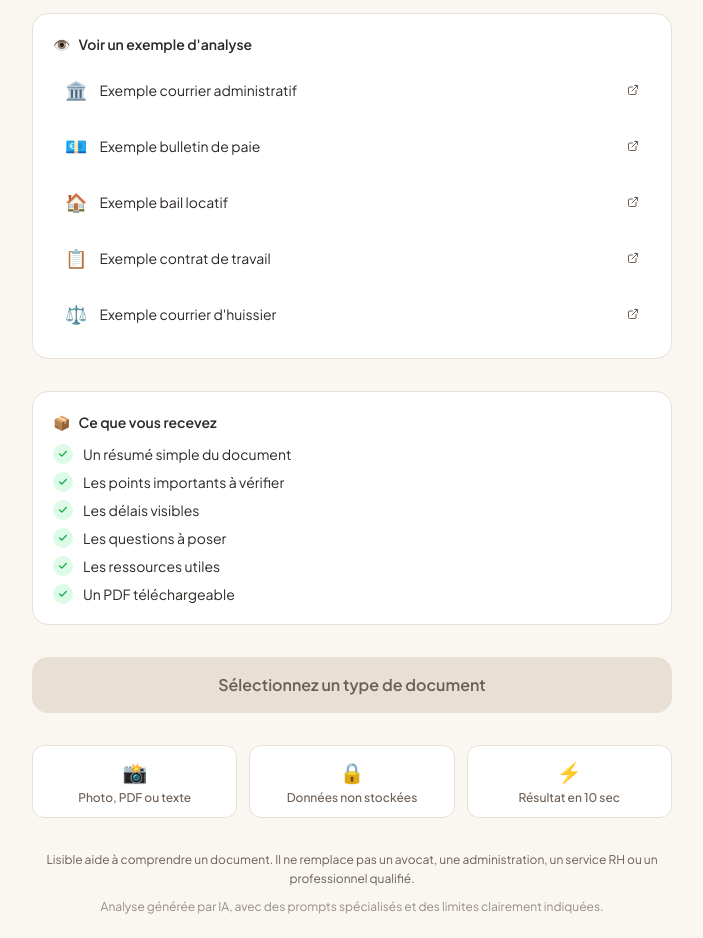
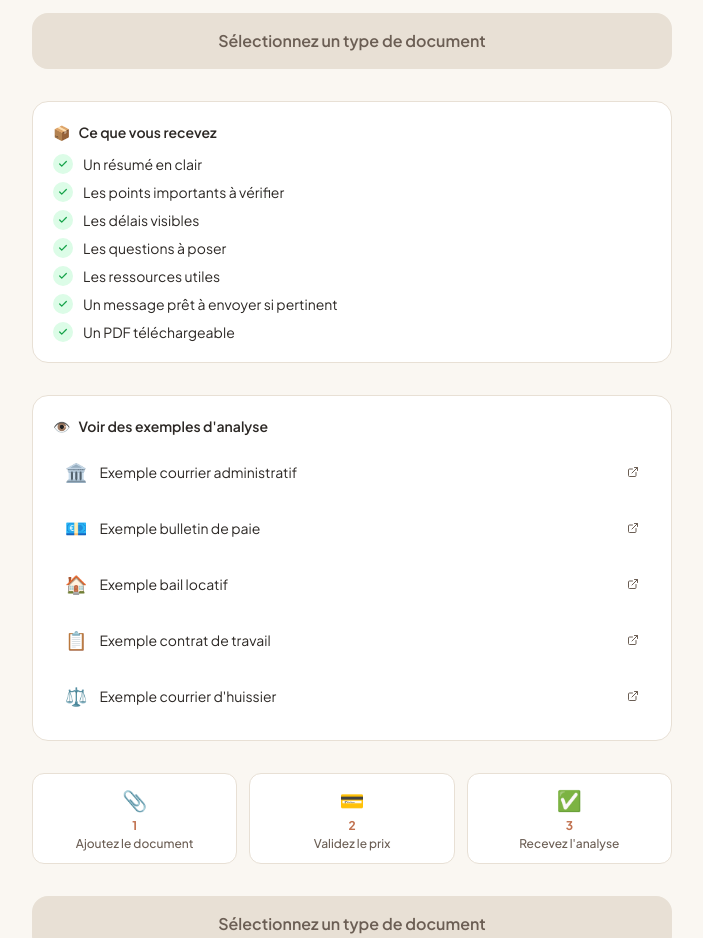
Before and after one commit to ldlaurentdupont2-web/Lisible, a Next.js app: page / in a window 1280 px wide. Shown: the part 860-1798 px from the top of the page, without its empty margins (288-991 px from the left). Built offline with nearby package versions, Linux system fonts and the light colour scheme.

Commit message:
niveau 1+2 : textes et blocs UI

```diff
--- a/pages/index.js
+++ b/pages/index.js
@@ -700,7 +700,7 @@ export default function Home() {
               {/* Hero */}
               <div className="text-center space-y-3">
                 <div className="inline-flex items-center gap-2 px-4 py-2 bg-terracotta/10 rounded-full text-terracotta text-sm font-medium">
-                  <span>⚡</span><span>Sans abonnement · PDF inclus · Résultat immédiat</span>
+                  <span>⚡</span><span>Sans compte · Sans abonnement · PDF inclus</span>
                 </div>
                 <h1 className="text-3xl font-bold text-text-primary leading-tight">
                   Avant de paniquer,<br /><span className="text-terracotta">comprenez.</span>
@@ -709,7 +709,7 @@ export default function Home() {
                   Photo, PDF ou texte : recevez une explication claire de votre document, avec les points importants, les questions à poser et un PDF inclus.
                 </p>
                 <p className="text-sm font-semibold text-terracotta">
-                  Sans abonnement. Paiement unique de 1,99 €.
+                  Paiement unique de 1,99 €.
                 </p>
               </div>
 
@@ -723,10 +723,42 @@ export default function Home() {
                 </div>
               </div>
 
-              {/* Bloc "Voir un exemple" */}
+              {/* CTA principal — juste après les cartes */}
+              <button onClick={() => selectedCategory && setStep(STEPS.UPLOAD)} disabled={!selectedCategory}
+                className={`w-full py-4 rounded-2xl font-semibold text-base transition-all duration-200
+                  ${selectedCategory ? 'bg-terracotta text-white shadow-md hover:bg-terracotta-dark' : 'bg-border-soft text-text-secondary cursor-not-allowed'}`}>
+                {selectedCategory ? `Analyser mon document — ${CATEGORIES[selectedCategory].priceLabel}` : 'Sélectionnez un type de document'}
+              </button>
+
+              {/* Bloc "Ce que vous recevez" */}
               <div className="bg-white rounded-2xl border border-border-soft p-5">
                 <h3 className="font-semibold text-text-primary text-sm mb-3 flex items-center gap-2">
-                  <span>👁️</span> Voir un exemple d'analyse
+                  <span>📦</span> Ce que vous recevez
+                </h3>
+                <ul className="space-y-2">
+                  {[
+                    'Un résumé en clair',
+                    'Les points importants à vérifier',
+                    'Les délais visibles',
+                    'Les questions à poser',
+                    'Les ressources utiles',
+                    'Un message prêt à envoyer si pertinent',
+                    'Un PDF téléchargeable',
+                  ].map((item) => (
+                    <li key={item} className="flex items-center gap-2.5 text-sm text-text-primary">
+                      <span className="w-5 h-5 rounded-full bg-green-100 flex items-center justify-center flex-shrink-0">
+                        <svg width="10" height="10" viewBox="0 0 24 24" fill="none" stroke="#16a34a" strokeWidth="3" strokeLinecap="round" strokeLinejoin="round"><polyline points="20 6 9 17 4 12"/></svg>
+                      </span>
+                      {item}
+                    </li>
+                  ))}
+                </ul>
+              </div>
+
+              {/* Bloc "Voir des exemples d'analyse" */}
+              <div className="bg-white rounded-2xl border border-border-soft p-5">
+                <h3 className="font-semibold text-text-primary text-sm mb-3 flex items-center gap-2">
+                  <span>👁️</span> Voir des exemples d'analyse
                 </h3>
                 <div className="grid grid-cols-1 gap-2">
                   {Object.values(EXAMPLES).map((ex) => (
@@ -744,54 +776,34 @@ export default function Home() {
                 </div>
               </div>
 
-              {/* Bloc "Ce que vous recevez" */}
-              <div className="bg-white rounded-2xl border border-border-soft p-5">
-                <h3 className="font-semibold text-text-primary text-sm mb-3 flex items-center gap-2">
-                  <span>📦</span> Ce que vous recevez
-                </h3>
-                <ul className="space-y-2">
-                  {[
-                    'Un résumé simple du document',
-                    'Les points importants à vérifier',
-                    'Les délais visibles',
-                    'Les questions à poser',
-                    'Les ressources utiles',
-                    'Un PDF téléchargeable',
-                  ].map((item) => (
-                    <li key={item} className="flex items-center gap-2.5 text-sm text-text-primary">
-                      <span className="w-5 h-5 rounded-full bg-green-100 flex items-center justify-center flex-shrink-0">
-                        <svg width="10" height="10" viewBox="0 0 24 24" fill="none" stroke="#16a34a" strokeWidth="3" strokeLinecap="round" strokeLinejoin="round"><polyline points="20 6 9 17 4 12"/></svg>
-                      </span>
-                      {item}
-                    </li>
-                  ))}
-                </ul>
+              {/* Mini-processus en 3 étapes */}
+              <div className="grid grid-cols-3 gap-3 text-center">
+                {[
+                  { icon: '📎', step: '1', label: 'Ajoutez le document' },
+                  { icon: '💳', step: '2', label: 'Validez le prix' },
+                  { icon: '✅', step: '3', label: 'Recevez l\'analyse' },
+                ].map((item) => (
+                  <div key={item.label} className="bg-white rounded-xl p-3 border border-border-soft">
+                    <div className="text-xl mb-1">{item.icon}</div>
+                    <div className="text-xs font-bold text-terracotta mb-0.5">{item.step}</div>
+                    <div className="text-xs text-text-secondary font-medium leading-tight">{item.label}</div>
+                  </div>
+                ))}
               </div>
 
-              {/* CTA */}
+              {/* CTA secondaire */}
               <button onClick={() => selectedCategory && setStep(STEPS.UPLOAD)} disabled={!selectedCategory}
                 className={`w-full py-4 rounded-2xl font-semibold text-base transition-all duration-200
                   ${selectedCategory ? 'bg-terracotta text-white shadow-md hover:bg-terracotta-dark' : 'bg-border-soft text-text-secondary cursor-not-allowed'}`}>
                 {selectedCategory ? `Analyser mon document — ${CATEGORIES[selectedCategory].priceLabel}` : 'Sélectionnez un type de document'}
               </button>
-
-              {/* Garanties */}
-              <div className="grid grid-cols-3 gap-3 text-center">
-                {[{ icon: '📸', label: 'Photo, PDF ou texte' }, { icon: '🔒', label: 'Données non stockées' }, { icon: '⚡', label: 'Résultat en 10 sec' }].map((item) => (
-                  <div key={item.label} className="bg-white rounded-xl p-3 border border-border-soft">
-                    <div className="text-xl mb-1">{item.icon}</div>
-                    <div className="text-xs text-text-secondary font-medium leading-tight">{item.label}</div>
-                  </div>
-                ))}
-              </div>
-
               {/* Disclaimer légal */}
               <div className="space-y-2">
                 <p className="text-xs text-text-secondary text-center leading-relaxed">
                   Lisible aide à comprendre un document. Il ne remplace pas un avocat, une administration, un service RH ou un professionnel qualifié.
                 </p>
                 <p className="text-xs text-text-secondary/70 text-center leading-relaxed">
-                  Analyse générée par IA, avec des prompts spécialisés et des limites clairement indiquées.
+                  Analyse générée par IA à partir de consignes spécialisées, avec des limites clairement indiquées.
                 </p>
               </div>
             </div>
@@ -961,6 +973,9 @@ export default function Home() {
                 </button>
               ) : (
                 <div className="space-y-3">
+                  <p className="text-xs text-text-secondary text-center leading-relaxed bg-stone-50 border border-stone-200 rounded-xl px-4 py-3">
+                    Avant paiement, Lisible vérifie que votre document semble lisible et adapté à l'analyse.
+                  </p>
                   <button
                     onClick={handleStripeCheckout}
                     disabled={isCheckoutLoading}
@@ -971,7 +986,7 @@ export default function Home() {
                     }
                   </button>
                   <p className="text-xs text-text-secondary text-center flex items-center justify-center gap-1">
-                    <IconLock /> Paiement sécurisé via Stripe — votre document n'est pas conservé
+                    <IconLock /> Paiement sécurisé via Stripe — documents supprimés après analyse
                   </p>
                 </div>
               )}
```
Also changed, not shown: lib/prompts.js.
